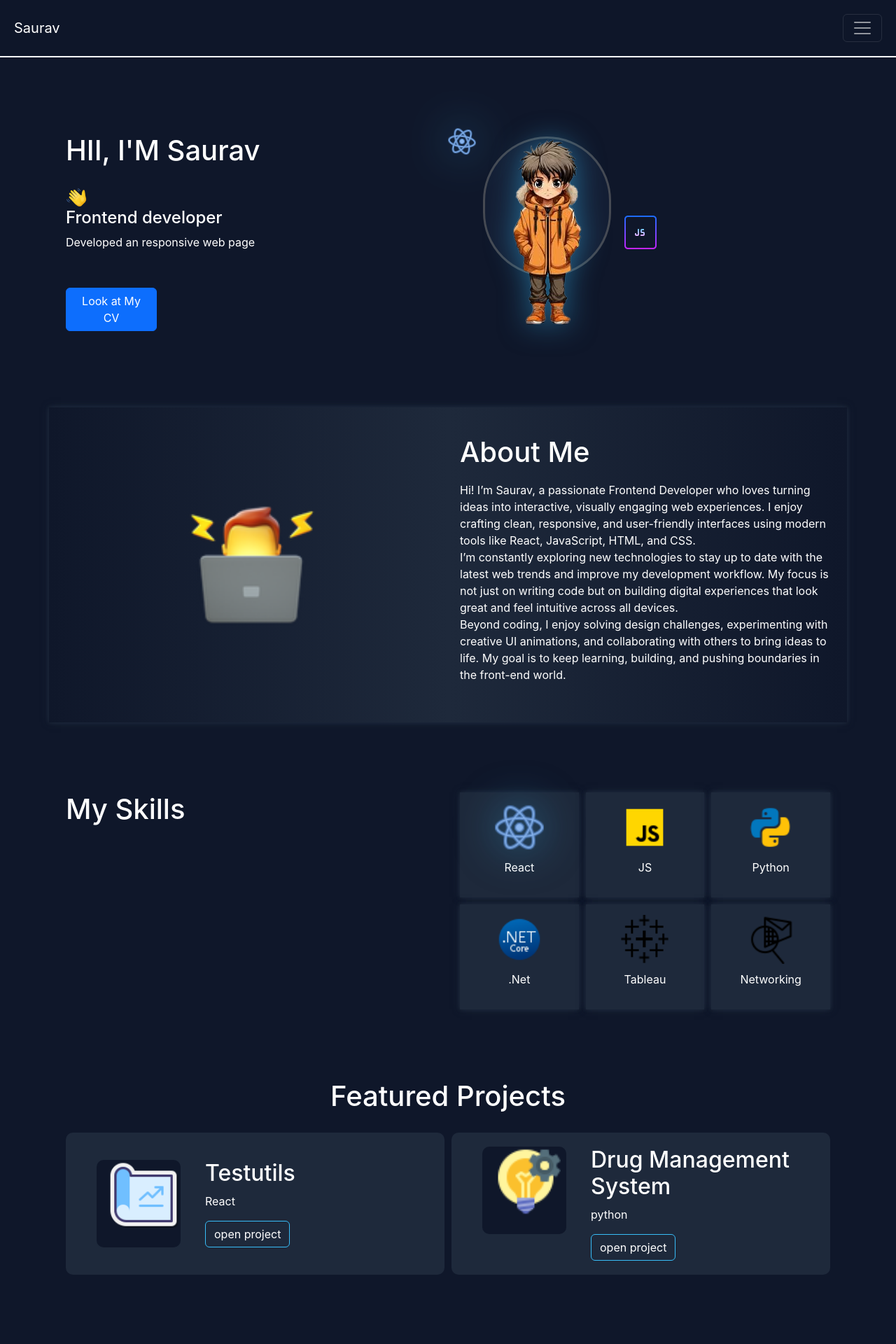
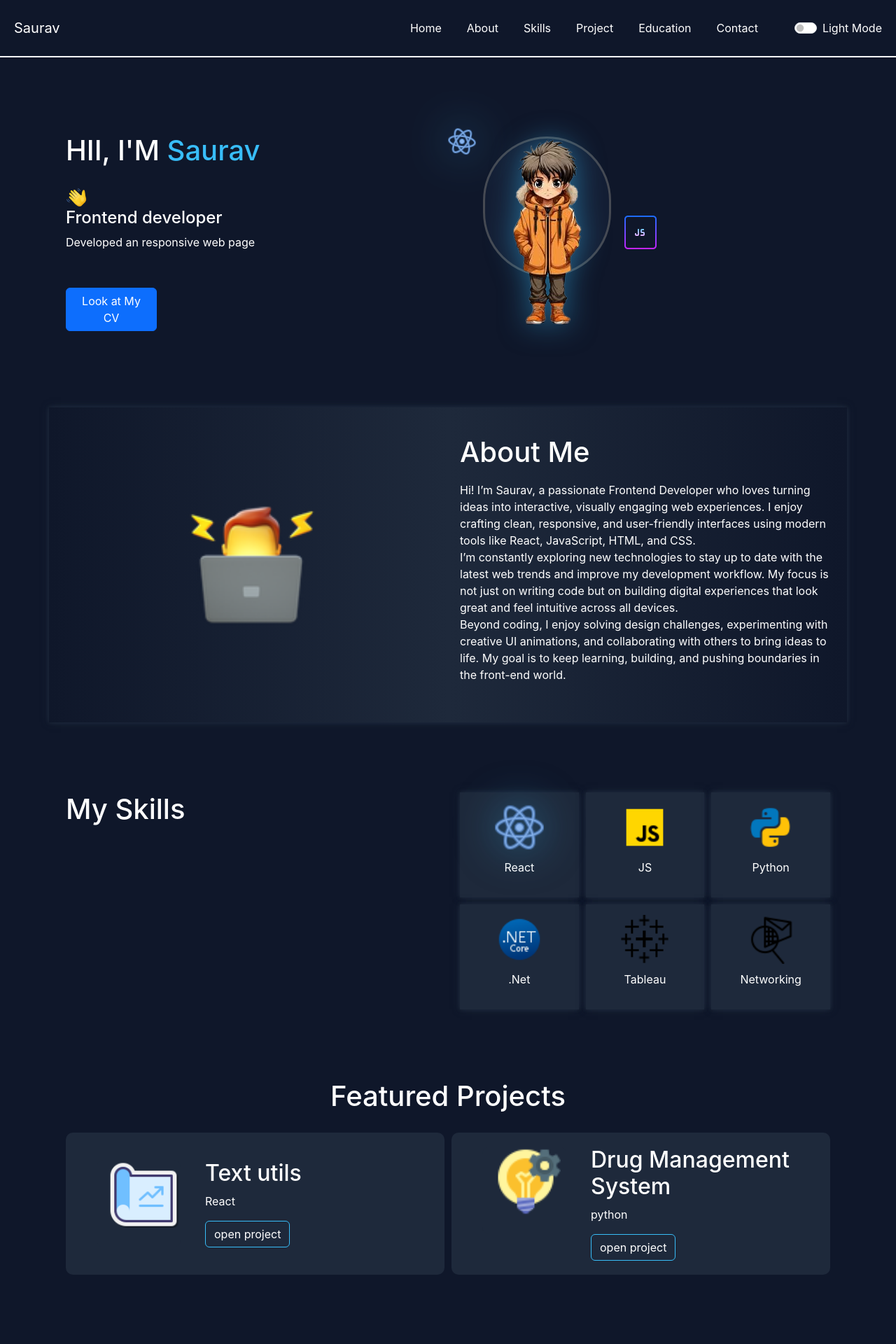
Before and after one commit to Saurav-911/Main-portfoliyo, a React (Create React App) app: page / in a window 1280 px wide. Shown: the top 1920 px of the page at 70% size. Built offline with nearby package versions, Linux system fonts and the light colour scheme.

Commit message:
added light mode :)

```diff
--- a/src/App.js
+++ b/src/App.js
@@ -6,19 +6,32 @@ import Skills from './Components/Skills';
 import Project from './Components/Project';
 import Contact from './Components/Contact';
 import Education from './Components/Education';
+import React,{useState} from 'react';
+function App() {
 
-function App() {
-  <style/>
+  const[mode,setMode]=useState("dark");
 
+  const toggle=()=>
+  {
+  if(mode==="light"){
+
+    document.body.style.backgroundColor = '#0F172A';
+    setMode("dark")
+  }
+  else{
+    document.body.style.backgroundColor = '#F5F5F5';
+    setMode("light")
+  }
+  }
   return (
   <>
-  <Navigation/>
-  <section className="Home"><Home/></section>
-  <section className="About"><About/></section>
-  <section className="Skills"><Skills/></section>
-  <section className="Project"><Project/></section>
-  <section className="Education"><Education/></section>
-  <section className="Contact"><Contact/></section>
+  <Navigation toggle={toggle} mode={mode}/>
+  <section className="Home"><Home mode={mode}/></section>
+  <section className="About"><About mode={mode}/></section>
+  <section className="Skills"><Skills mode={mode}/></section>
+  <section className="Project"><Project mode={mode}/></section>
+  <section className="Education"><Education mode={mode}/></section>
+  <section className="Contact"><Contact mode={mode}/></section>
 
   </>
   );
--- a/src/Components/About.js
+++ b/src/Components/About.js
@@ -1,10 +1,10 @@
 import React from 'react'
 import about from './pic/about.png'
-export default function About() {
+export default function About(props) {
   return (
     //main container
     <div className="container" style={{height:"auto",width:"auto", background:"#1E293B"
-      ,backgroundImage:"linear-gradient(to right,#0F172A,#1E293B,#0F172A)",display:"grid"
+      ,backgroundImage:`linear-gradient(to right${props.mode==="dark"?",#0F172A,#1E293B,#0F172A":",#ffffff,#f5f5f5,#ffffff"})`,display:"grid"
     ,backgroundClip: "padding-box, border-box  "
     ,gridTemplateColumns:"repeat(auto-fit,minmax(350px,1fr))",gap:"10px",paddingBottom:40
     ,paddingTop:40,boxShadow:"0 0px 5px #1E293B, 0 0px 10px #1E293B",alignItems:"center"}}>
@@ -13,7 +13,7 @@ export default function About() {
         <img src={about} alt="" className='img' width={200} height={200}/>
       </div>
       {/*secondary 2nd container*/ }
-      <div className="container" style={{textAlign:"left  ",color:"white",display:"flex",justifyContent:"start",alignItems:"start",gap:"10px",flexDirection:"column"}}>
+      <div className="container" style={{textAlign:"left  ",color:`${props.mode==="dark"?"white":"#0F172A"}`,display:"flex",justifyContent:"start",alignItems:"start",gap:"10px",flexDirection:"column"}}>
 
         <h1>About Me</h1>
         <p>Hi! I’m Saurav, a passionate Frontend Developer who loves turning ideas into interactive,
--- a/src/Components/Contact.js
+++ b/src/Components/Contact.js
@@ -3,7 +3,7 @@ import github from './pic/github.png'
 import linkedin from './pic/linkdin.png'
 import instagram from './pic/icons8-insta-48.png'
 
-export default function Contact() {
+export default function Contact(props) {
   const githublink=()=>{
     window.open("https://github.com/Saurav-911");
   }
@@ -20,7 +20,7 @@ export default function Contact() {
 
 
   return (
-    <div  style={{background:"#0A0F1E",marginTop:100,color:"white",display:"flex",flexDirection:"column",alignItems:"center",gap:"20px",paddingTop:50,paddingBottom:50}}>
+    <div  style={{background:`${props.mode==="dark"?"#0A0F1E":"#F9FAFB"}`,marginTop:100,color:`${props.mode==="dark"?"white":"black"}`,display:"flex",flexDirection:"column",alignItems:"center",gap:"20px",paddingTop:50,paddingBottom:50}}>
       <div className="container" style={{display:"flex",flexDirection:"column",alignItems:"center",
         gap:"10px",width:"auto",border:" 4px solid transprent",borderRadius:"10px",padding:"20px",
         outline:"none",transition:" box-shadow 0.3s ease-in-out",boxShadow: "0 0 10px #00C6FF, 0 0 20px #7D3CFF",flexWrap:"wrap"}}>
--- a/src/Components/Home.js
+++ b/src/Components/Home.js
@@ -4,18 +4,18 @@ import t2 from './pic/profile1.png'
 import react from'./pic/react.png'
 import js from'./pic/js.png'
 import '../App.css';
-export default function Home() {
+export default function Home(props) {
 
   const handlecv=()=>{
     window.open("https://drive.google.com/file/d/1qqArwZb1Ioj8O-zF5OLd_xye7qZHOMVi/view?usp=sharing", "_blank", "noopener,noreferrer");
   }
   return (
   //Main  container
-    <div className="container" style={{display:"grid",gridTemplateColumns:"repeat(auto-fit,minmax(350px,1fr))",color:"white",height:"auto",paddingBottom:100,paddingTop:100}}>
+    <div className="container" style={{display:"grid",gridTemplateColumns:"repeat(auto-fit,minmax(350px,1fr))",color:`${props.mode==="dark"?"white":"#0F172A"}`,height:"auto",paddingBottom:100,paddingTop:100}}>
     {/*secondary 1st container*/ }
       <div className="container"style={{display:"flex",flexDirection:"column",alignItems:"start",justifyContent:"center",height:"300px",gap:"20px",flexShrink:"0"}}>
 
-       <h1>HII, I'M Saurav</h1>
+       <h1>HII, I'M <span style={{color:"#38BDF8"}}>Saurav</span></h1>
        <div style={{flexGrow:".5"}}>
        <img src={hi}alt="img" width={30} height={30}/>
        <h4>Frontend developer</h4>
@@ -28,8 +28,8 @@ export default function Home() {
       <img src={react} alt="" className="img" style={{alignSelf:"flex-start",filter:"drop-shadow(0px 0px 30px rgba(56,189,248,0.5))",animation:"spin 4s linear infinite"}}/>
 
       <div style={{display:"grid"}}>
-      <div style={{backgroundColor:"#141e34ff",height:"200px",width:"auto",border:"3px solid #464a53ff",borderRadius:"100px",gridArea:"1/2"}}></div>
-      <img className="img " src={t2} alt="background" style={{gridArea:"1/2",filter: "drop-shadow(0px 0px 20px rgba(56,189,248,0.5))"}} />
+      <div style={{backgroundColor:`${props.mode==="dark"?"#141e34ff":"#FFFFFF"}`,height:"200px",width:"auto",border:"3px solid ",borderColor: `${props.mode==="dark"?"#464a53ff":"#E5E7EB"}`,borderRadius:"100px",gridArea:"1/2"}}></div>
+      <img className="img " src={t2} alt="background" style={{gridArea:"1/2",filter: `drop-shadow( ${props.mode==="dark"?"0px 0px 20px rgba(56,189,248,0.5)":"0px 0px 20px rgba(0, 0, 0, 0.15)"})`}} />
       </div>
       <img src={js} alt="" className="img" />
       </div>
--- a/src/Components/Navigation.js
+++ b/src/Components/Navigation.js
@@ -1,25 +1,30 @@
 import React from 'react'
 import {Link} from 'react-scroll'
-export default function Navigation() {
+export default function Navigation(props) {
 
   return (
 
-   <nav className="navbar navbar-dark" style={{display:"flex",padding:"20px",justifyContent:"space-between",alignItems:"center",borderBottom:"2px solid white",backdropFilter:"blur(10px)",background: "rgba(15, 23, 42, 0.7) "}}>
+   <nav className="navbar navbar-expand-lg" style={{display:"flex",padding:"20px",justifyContent:"space-between",alignItems:"center",borderBottom:"2px solid",borderColor:`${props.mode==="light"?"black":"white"}`,backdropFilter:"blur(10px)",background: `${props.mode==="light"?"#F5F5F5":"#0F172A"}`}}>
 
       <div  style={{justifySelf:"start",cursor:"pointer" }} >
-      <Link  className="navbar-brand" to="/" >Saurav</Link>
+      <Link  className={`navbar-brand text-${props.mode==="light"?"black":"white"}`} to="/" >Saurav</Link>
       </div >
-      <button class="navbar-toggler collapsed" type="button" data-bs-toggle="collapse" data-bs-target="#navbarNavAltMarkup" aria-controls="navbarNavAltMarkup" aria-expanded="false" aria-label="Toggle navigation">
-          <span class="navbar-toggler-icon"></span>
-        </button>
-      <div class="navbar-collapse collapse" id="navbarNavAltMarkup">
-      <div  className="navbar-nav " style={{display:"flex",gap:"20px",cursor:"pointer"}}>
-      <Link className="nav-link active" aria-current="page" to="Home" smooth={true} duration={100}>Home</Link>
-      <Link className="nav-link" to="About" smooth={true} duration={100}>About</Link>
-      <Link className="nav-link" to="Skills" smooth={true} duration={100}>Skills</Link>
-      <Link className="nav-link" to="Project" smooth={true} duration={100}>Project</Link>
-      <Link className="nav-link" to="Education" smooth={true} duration={100}>Education</Link>
-      <Link className="nav-link" to="Contact" smooth={true} duration={100}>Contact</Link>
+        <button className="navbar-toggler" type="button" data-bs-toggle="collapse" data-bs-target="#navbarSupportedContent" aria-controls="navbarSupportedContent" aria-expanded="false" aria-label="Toggle navigation">
+      <span className="navbar-toggler-icon"></span>
+    </button>
+      <div className="collapse navbar-collapse " id="navbarSupportedContent">
+      <div  className="navbar-nav ms-auto mb-2 mb-lg-0 " style={{display:"flex",gap:"20px",cursor:"pointer"}}>
+      <Link className={`nav-link active text-${props.mode==="light"?"black":"white"}`} aria-current="page" to="Home" smooth={true} duration={100}>Home</Link>
+      <Link className={`nav-link text-${props.mode==="dark"?"white":"black"}`} to="About" smooth={true} duration={100}>About</Link>
+      <Link className={`nav-link text-${props.mode==="dark"?"white":"black"}`} to="Skills" smooth={true} duration={100}>Skills</Link>
+      <Link className={`nav-link text-${props.mode==="dark"?"white":"black"}`} to="Project" smooth={true} duration={100}>Project</Link>
+      <Link className={`nav-link text-${props.mode==="dark"?"white":"black"}`} to="Education" smooth={true} duration={100}>Education</Link>
+      <Link className={`nav-link text-${props.mode==="dark"?"white":"black"}`} to="Contact" smooth={true} duration={100}>Contact</Link>
+      <div className="form-check form-switch ms-4 mt-2" >
+
+          <input className="form-check-input" type="checkbox" role="switch"  onClick={props.toggle} id="switchCheckDefault"/>
+          <label className={`form-check-label text-${props.mode==="dark"?"white":"black"}`} htmlFor="switchCheckDefault">Light Mode</label>
+        </div>
     </div>
     </div>
    </nav>
--- a/src/Components/Project.js
+++ b/src/Components/Project.js
@@ -1,7 +1,7 @@
 import React from 'react'
 import project from './pic/project.png'
 import projects from './pic/project2.png'
-export default function Project() {
+export default function Project(props) {
   const project1=()=>{
     window.open("https://saurav-911.github.io/first-project/", "_blank", "noopener,noreferrer");
   }
@@ -10,32 +10,32 @@ export default function Project() {
   }
   return (
 //main container
-  <div className="container" style={{display:"flex",flexDirection:"column",paddingTop:100,alignItems:"center",color:"white",gap:"20px",height:"auto"}}>
+  <div className="container" style={{display:"flex",flexDirection:"column",paddingTop:100,alignItems:"center",color:`${props.mode==="dark"?"white":"#0F172A"}`,gap:"20px",height:"auto"}}>
     <h1>Featured Projects</h1>
     {/*secondary container*/}
     <div className="container" style={{ display:"grid", gridTemplateColumns:"repeat(auto-fit,minmax(330px,1fr))",gap:"10px"}} >
       {/*tertiary 1st container*/ }
-      <div className="container" style={{background:"#1E293B",display:"grid", gridTemplateColumns:"1fr 2fr",padding:"20px",borderRadius:"10px",alignContent:"center",justifyContent:"center"}}>
-        <div className="container" style={{background:"#0F172A",height:"125px",width:"120px",borderRadius:"10px"}}>
+      <div className="container" style={{background:`${props.mode==="dark"?"#1E293B":"white"}`,display:"grid", gridTemplateColumns:"1fr 2fr",padding:"20px",borderRadius:"10px",alignContent:"center",justifyContent:"center"}}>
+        <div className="container" style={{background:`${props.mode==="dark"?"#1E293B":"#f5f5f5"}`,height:"125px",width:"120px",borderRadius:"10px"}}>
           <img src={project} alt="project" height={110} width={110} justifyContent={"center"}/>
         </div>
         <div className="container" style={{display:"flex",flexDirection:"column",justifyContent:"center",alignItems:"start",gap:"1  px"}}>
-          <h2>Testutils</h2>
+          <h2>Text utils</h2>
           <p>React</p>
-          <button className='btn' style={{background:"transprent",color:"white",border:" 1px solid #38BDF8"}} onClick={project1}>open project</button>
+          <button className='btn' style={{background:"transprent",color:`${props.mode==="dark"?"#ffffffff":"#1E293B"}`  ,border:" 1px solid #38BDF8"}} onClick={project1}>open project</button>
         </div>
 
       </div>
 
       {/*tertiary 2nd container*/ }
-      <div className="container" style={{background:"#1E293B", display:"grid", gridTemplateColumns:"1fr 2fr",padding:"20px",borderRadius:"10px"}}>
-       <div className="container" style={{background:"#0F172A",height:"125px",width:"120px",borderRadius:"10px"}}>
+      <div className="container" style={{background:`${props.mode==="dark"?"#1E293B":"white"}`, display:"grid", gridTemplateColumns:"1fr 2fr",padding:"20px",borderRadius:"10px"}}>
+       <div className="container" style={{background:`${props.mode==="dark"?"#1E293B":"#f5f5f5"}`,height:"125px",width:"120px",borderRadius:"10px"}}>
           <img src={projects} alt="project" height={100} width={100} justifyContent={"center"}/>
         </div>
         <div className="container" style={{display:"flex",flexDirection:"column",justifyContent:"center",alignItems:"start",gap:"1  px"}}>
           <h2>Drug Management System</h2>
           <p>python</p>
-          <button className='btn' style={{background:"transprent",color:"white",border:" 1px solid #38BDF8"}} onClick={project2}>open project</button>
+          <button className='btn' style={{background:"transprent",color:`${props.mode==="dark"?"#ffffffff":"#1E293B"}`,border:" 1px solid #38BDF8"}} onClick={project2}>open project</button>
         </div>
         </div>
     </div>
```
Also changed, not shown: src/Components/Education.js (+6 -6 lines), src/Components/Skills.js (+9 -9 lines).
